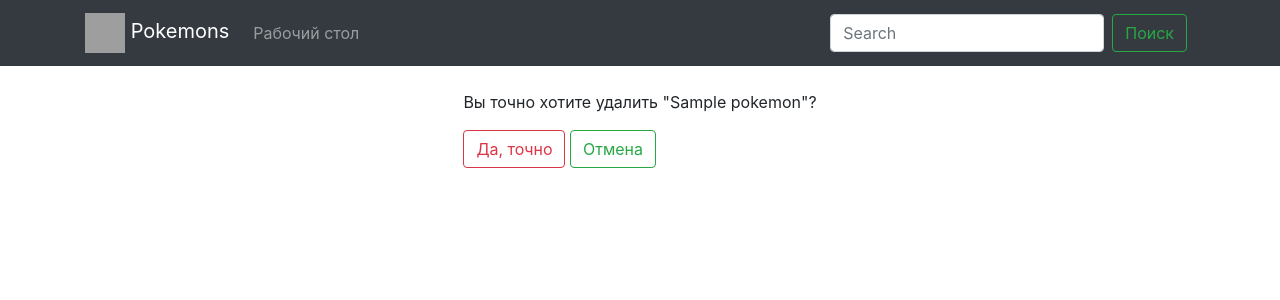
After one commit to dimadeck/pokemon-wiki, a Django app: page /desktop/1/delete in a window 1280 px wide. The commit adds this page. Shown: the top 300 px of the page. Run offline with Django 3.2, Linux system fonts and the light colour scheme; tables that the repository leaves empty hold one stand-in row (values such as "Sample post"); some libraries are stand-ins or nearby versions; grey boxes are pictures that could not be loaded.

Commit message:
add delete-function

```diff
--- /dev/null
+++ b/pokemons/templates/delete.html
@@ -0,0 +1,16 @@
+{% extends 'main.html' %}
+{% block title %} Удаление {% endblock %}
+{% block page %}
+<div class="container">
+    <br/>
+    <div class="d-flex justify-content-center">
+        <form method="post">
+            {% csrf_token %}
+            <p>Вы точно хотите удалить "{{ object }}"?</p>
+            <input class="btn btn-outline-danger" type="submit" value="Да, точно"/>
+            <a href="{% url 'details' pokemon.id %}" class="btn btn-outline-success">Отмена</a>
+        </form>
+    </div>
+</div>
+
+{% endblock %}
--- a/pokemons/urls.py
+++ b/pokemons/urls.py
@@ -7,4 +7,5 @@ urlpatterns = [
     path('card/<int:pk>', views.Card.as_view(), name='card'),
     path('desktop/new_pokemon', views.NewPokemon.as_view(), name='new_pokemon'),
     path('desktop/<int:pk>/edit_pokemon', views.EditPokemon.as_view(), name='edit_pokemon'),
+    path('desktop/<int:pk>/delete', views.DeletePokemon.as_view(), name='delete_pokemon'),
 ]
--- a/pokemons/views.py
+++ b/pokemons/views.py
@@ -82,12 +82,6 @@ class NewPokemon(generic.CreateView):
         obj.abilities.add(ability_obj)
         obj.save()
 
-        # for type in form.data['types']:
-        #     obj.types.add(type)
-        #     obj.save()
-        # for ability in form.data['abilities']:
-        #     obj.abilities.add(ability)
-
         return redirect(reverse_lazy('desktop'))
 
 
@@ -130,3 +124,13 @@ class EditPokemon(generic.UpdateView):
 
         obj.save()
         return redirect(reverse_lazy('desktop'))
+
+
+class DeletePokemon(generic.DeleteView):
+    template_name = "delete.html"
+    model = Pokemon
+    success_url = reverse_lazy('desktop')
+
+    def get_object(self, queryset=None):
+        obj = get_object_or_404(Pokemon, pk=self.kwargs['pk'])
+        return obj
```
Also changed, not shown: pokemons/templates/details.html (+9 -8 lines).
